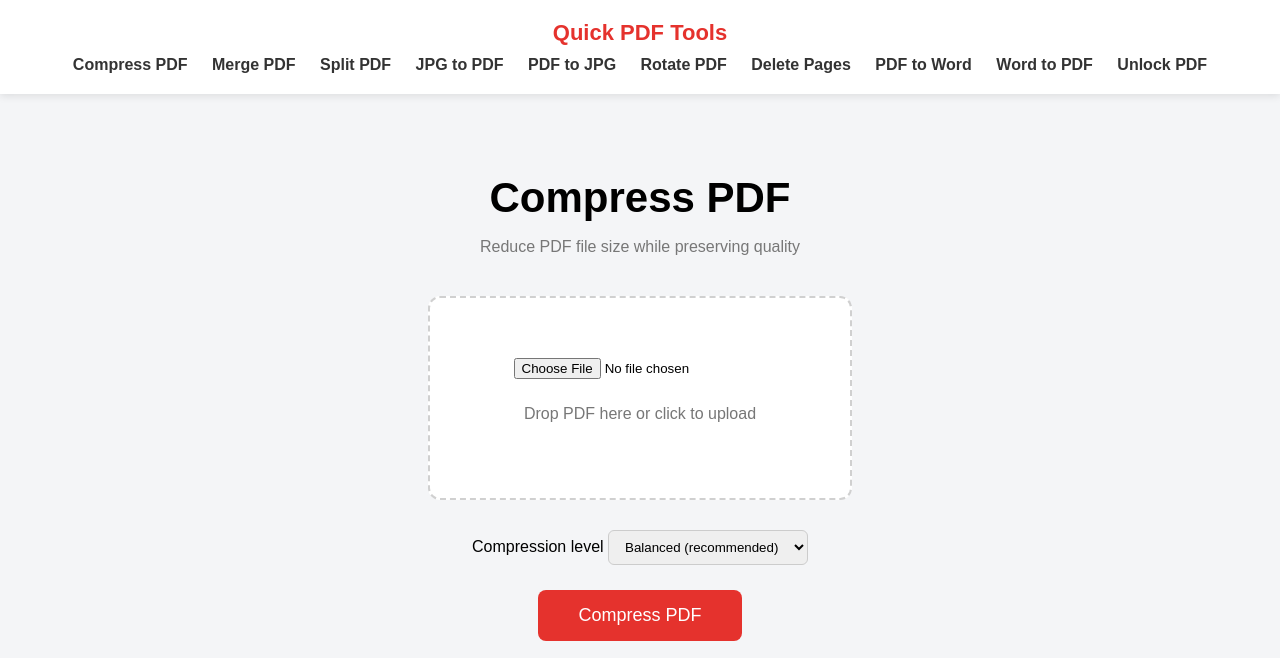
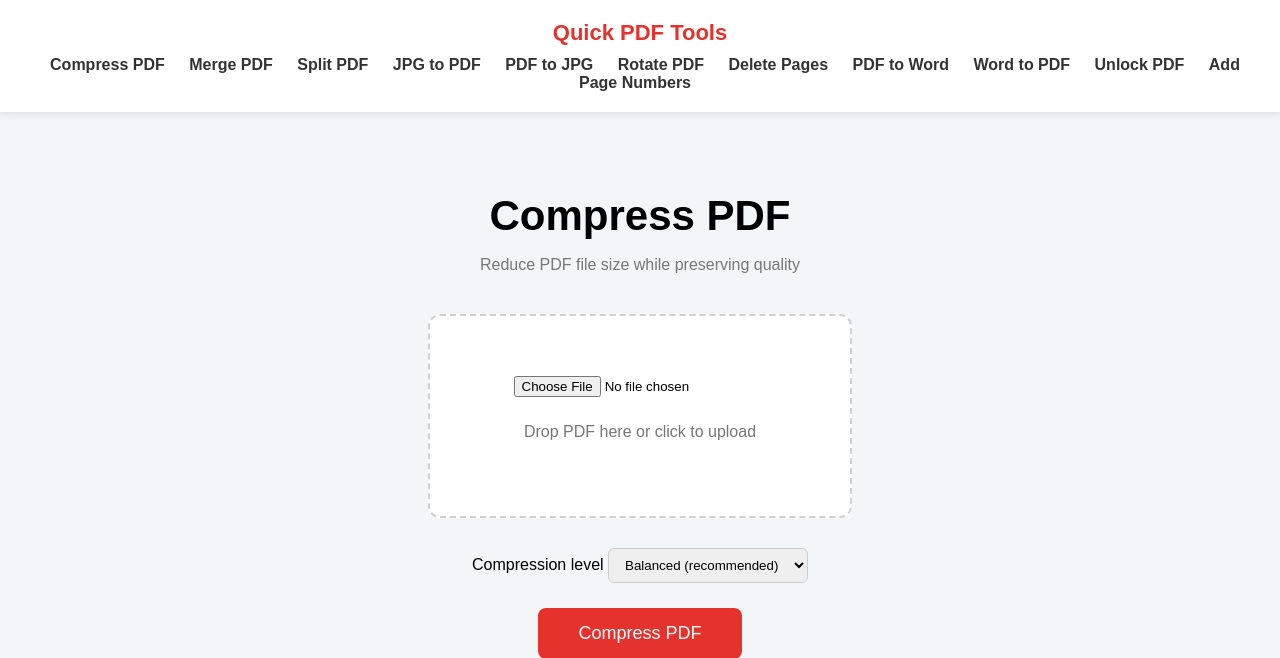
Before and after one commit to dani2188/QuickPDFTool, a Flask app: page / in a window 1280 px wide. Shown: the top 658 px of the page. Run offline with Flask 3, Linux system fonts and the light colour scheme; some libraries are stand-ins or nearby versions.

Commit message:
add page number feature

```diff
--- a/app.py
+++ b/app.py
@@ -13,6 +13,10 @@ from pdf2image import convert_from_path
 import platform
 from pdf2docx import Converter
 import subprocess
+from reportlab.pdfgen import canvas
+from reportlab.lib.pagesizes import letter
+from PyPDF2 import PdfReader, PdfWriter
+import io
 
 
 
@@ -525,6 +529,53 @@ def unlock_pdf():
 
     return render_template("unlock_pdf.html")
 
+@app.route("/add-page-numbers", methods=["GET", "POST"])
+def add_page_numbers():
+
+    if request.method == "POST":
+
+        file = request.files["pdf"]
+
+        if file.filename == "":
+            return "No file selected"
+
+        filename = secure_filename(file.filename)
+        input_path = os.path.join(UPLOAD_FOLDER, filename)
+
+        file.save(input_path)
+
+        reader = PdfReader(input_path)
+        writer = PdfWriter()
+
+        for i, page in enumerate(reader.pages):
+
+            packet = io.BytesIO()
+
+            c = canvas.Canvas(packet, pagesize=letter)
+
+            page_number = f"{i+1}"
+
+            c.drawString(500, 20, page_number)
+
+            c.save()
+
+            packet.seek(0)
+
+            overlay = PdfReader(packet)
+            page.merge_page(overlay.pages[0])
+
+            writer.add_page(page)
+
+        output_filename = f"numbered_{filename}"
+        output_path = os.path.join(UPLOAD_FOLDER, output_filename)
+
+        with open(output_path, "wb") as f:
+            writer.write(f)
+
+        return send_file(output_path, as_attachment=True)
+
+    return render_template("add_page_numbers.html")
+
 
 if __name__ == "__main__":
     app.run(debug=True)
--- a/requirements.txt
+++ b/requirements.txt
@@ -5,3 +5,4 @@ Pillow
 pdf2image
 pdf2docx
 python-docx
+reportlab
--- a/templates/index.html
+++ b/templates/index.html
@@ -37,6 +37,7 @@ gtag('config', 'G-XL3SFKPQS3');
 <a href="/pdf-to-word">PDF to Word</a>
 <a href="/word-to-pdf">Word to PDF</a>
 <a href="/unlock-pdf">Unlock PDF</a>
+<a href="/add-page-numbers">Add Page Numbers</a>
 
 </nav>
 
```
Also changed, not shown: templates/add_page_numbers.html (added, +26 -0 lines).
